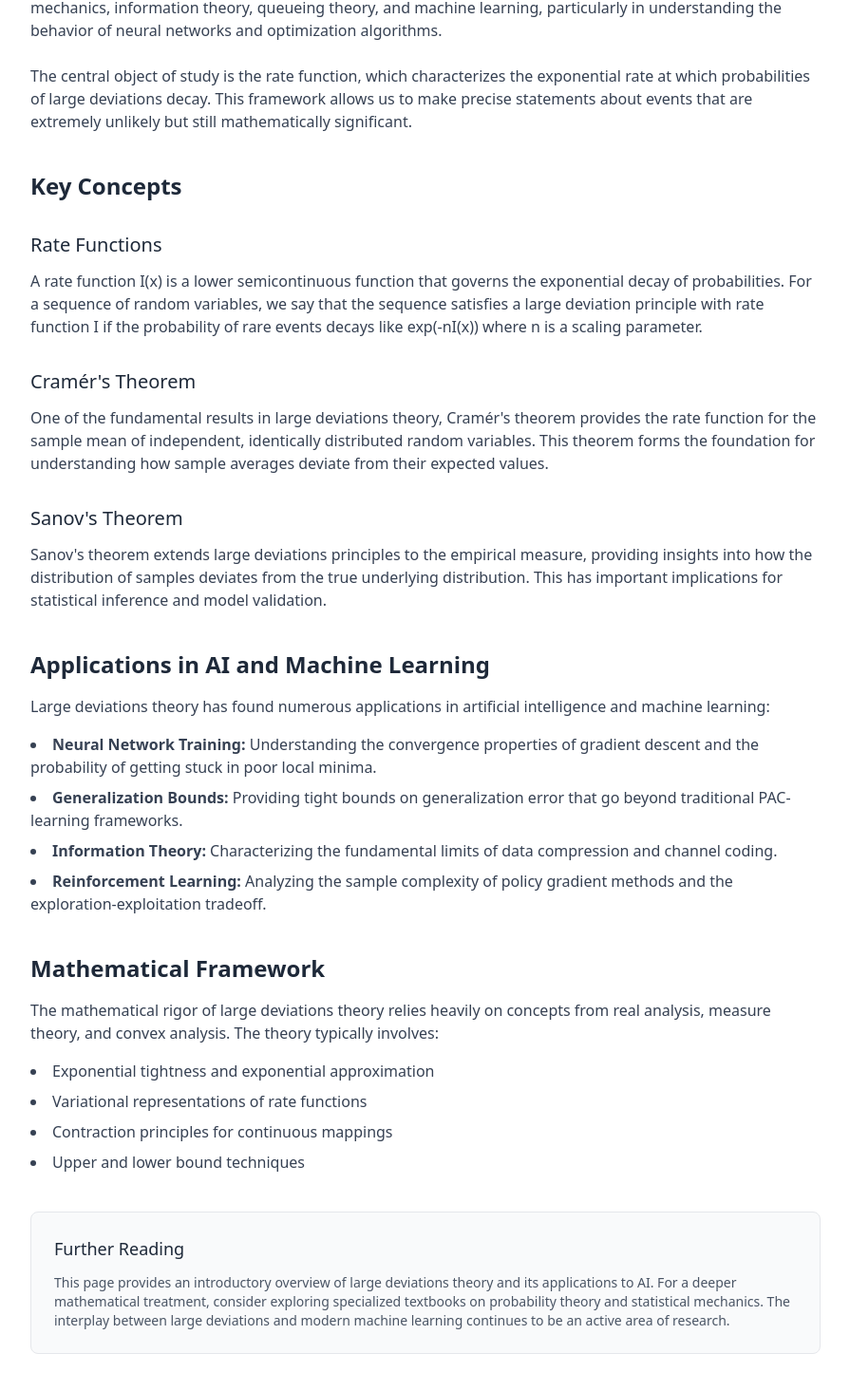
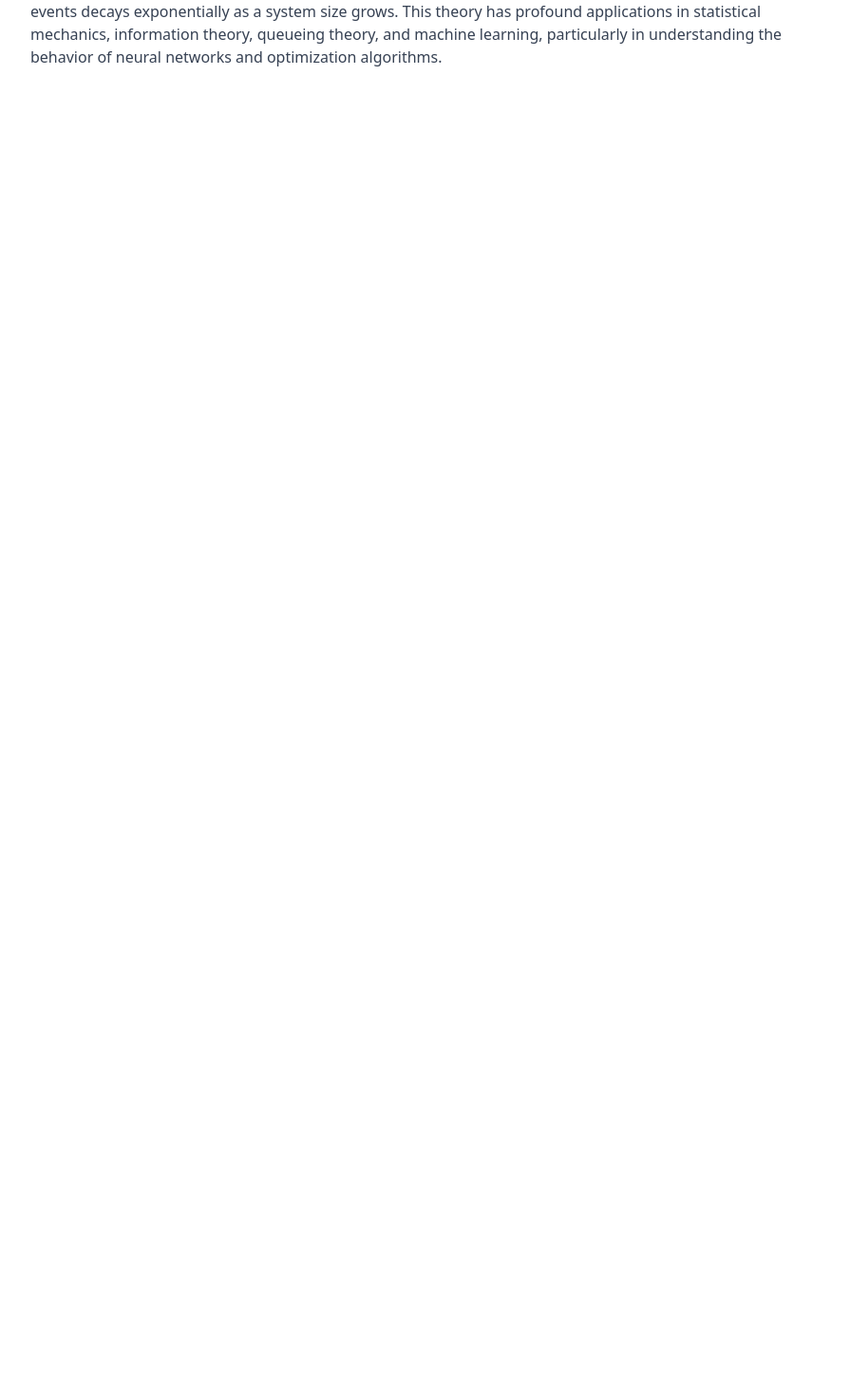
Before and after one commit to WilliamGiammona/learning-ai, a Next.js app: page /math/large-deviations-theory in a window 1280 px wide. Shown: the part 429-1894 px from the top of the page at 95% size, without its empty margins (192-1087 px from the left). After the commit the page ends 800 px from the top, so only its background shows below. Built offline with nearby package versions, Linux system fonts and the light colour scheme.

Commit message:
refactor

```diff
--- a/app/math/large-deviations-theory/page.tsx
+++ b/app/math/large-deviations-theory/page.tsx
@@ -10,9 +10,10 @@ const page = () => {
 
         <div className="bg-blue-50 border-l-4 border-blue-400 p-6 mb-8">
           <p className="text-lg text-blue-800">
-            Large deviations theory is a branch of probability theory that
-            concerns itself with the probabilities of rare events and the
-            exponential decay of these probabilities.
+            Large deviations theory is a branch of probability theory that deals
+            with finding the probabilities of rare events. The notes will be
+            based on the book "Large Deviations and Applications" by Amir Dembo
+            and Ofer Zeitouni.
           </p>
         </div>
 
@@ -27,111 +28,6 @@ const page = () => {
           machine learning, particularly in understanding the behavior of neural
           networks and optimization algorithms.
         </p>
-
-        <p className="text-gray-700 mb-6">
-          The central object of study is the rate function, which characterizes
-          the exponential rate at which probabilities of large deviations decay.
-          This framework allows us to make precise statements about events that
-          are extremely unlikely but still mathematically significant.
-        </p>
-
-        <h2 className="text-2xl font-semibold text-gray-800 mt-10 mb-4">
-          Key Concepts
-        </h2>
-
-        <h3 className="text-xl font-medium text-gray-800 mt-8 mb-3">
-          Rate Functions
-        </h3>
-        <p className="text-gray-700 mb-4">
-          A rate function I(x) is a lower semicontinuous function that governs
-          the exponential decay of probabilities. For a sequence of random
-          variables, we say that the sequence satisfies a large deviation
-          principle with rate function I if the probability of rare events
-          decays like exp(-nI(x)) where n is a scaling parameter.
-        </p>
-
-        <h3 className="text-xl font-medium text-gray-800 mt-8 mb-3">
-          Cramér's Theorem
-        </h3>
-        <p className="text-gray-700 mb-4">
-          One of the fundamental results in large deviations theory, Cramér's
-          theorem provides the rate function for the sample mean of independent,
-          identically distributed random variables. This theorem forms the
-          foundation for understanding how sample averages deviate from their
-          expected values.
-        </p>
-
-        <h3 className="text-xl font-medium text-gray-800 mt-8 mb-3">
-          Sanov's Theorem
-        </h3>
-        <p className="text-gray-700 mb-6">
-          Sanov's theorem extends large deviations principles to the empirical
-          measure, providing insights into how the distribution of samples
-          deviates from the true underlying distribution. This has important
-          implications for statistical inference and model validation.
-        </p>
-
-        <h2 className="text-2xl font-semibold text-gray-800 mt-10 mb-4">
-          Applications in AI and Machine Learning
-        </h2>
-
-        <p className="text-gray-700 mb-4">
-          Large deviations theory has found numerous applications in artificial
-          intelligence and machine learning:
-        </p>
-
-        <ul className="list-disc list-inside text-gray-700 mb-6 space-y-2">
-          <li>
-            <strong>Neural Network Training:</strong> Understanding the
-            convergence properties of gradient descent and the probability of
-            getting stuck in poor local minima.
-          </li>
-          <li>
-            <strong>Generalization Bounds:</strong> Providing tight bounds on
-            generalization error that go beyond traditional PAC-learning
-            frameworks.
-          </li>
-          <li>
-            <strong>Information Theory:</strong> Characterizing the fundamental
-            limits of data compression and channel coding.
-          </li>
-          <li>
-            <strong>Reinforcement Learning:</strong> Analyzing the sample
-            complexity of policy gradient methods and the
-            exploration-exploitation tradeoff.
-          </li>
-        </ul>
-
-        <h2 className="text-2xl font-semibold text-gray-800 mt-10 mb-4">
-          Mathematical Framework
-        </h2>
-
-        <p className="text-gray-700 mb-4">
-          The mathematical rigor of large deviations theory relies heavily on
-          concepts from real analysis, measure theory, and convex analysis. The
-          theory typically involves:
-        </p>
-
-        <ul className="list-disc list-inside text-gray-700 mb-6 space-y-2">
-          <li>Exponential tightness and exponential approximation</li>
-          <li>Variational representations of rate functions</li>
-          <li>Contraction principles for continuous mappings</li>
-          <li>Upper and lower bound techniques</li>
-        </ul>
-
-        <div className="bg-gray-50 border border-gray-200 rounded-lg p-6 mt-10">
-          <h3 className="text-lg font-medium text-gray-800 mb-3">
-            Further Reading
-          </h3>
-          <p className="text-gray-600 text-sm">
-            This page provides an introductory overview of large deviations
-            theory and its applications to AI. For a deeper mathematical
-            treatment, consider exploring specialized textbooks on probability
-            theory and statistical mechanics. The interplay between large
-            deviations and modern machine learning continues to be an active
-            area of research.
-          </p>
-        </div>
       </div>
     </div>
   );
```
